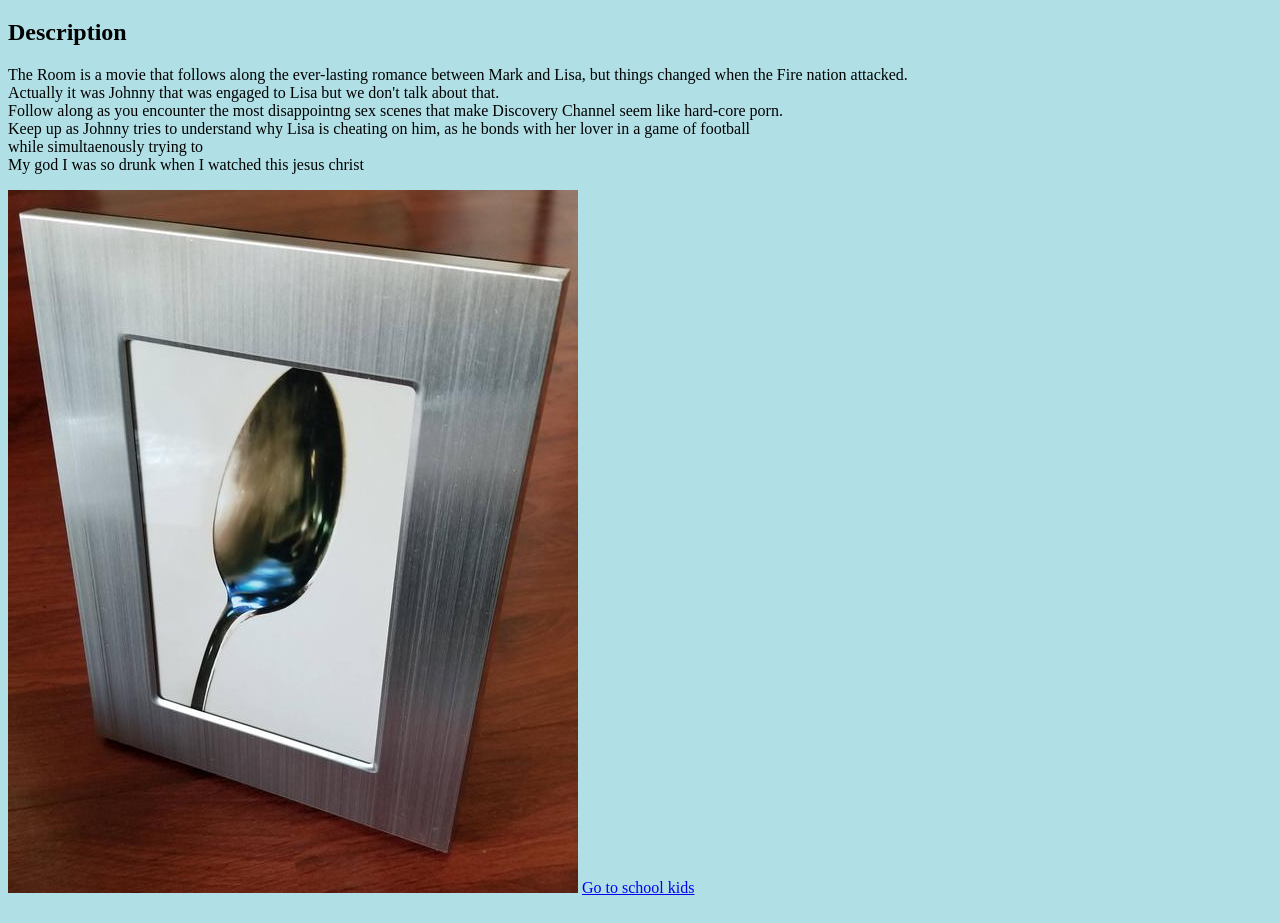
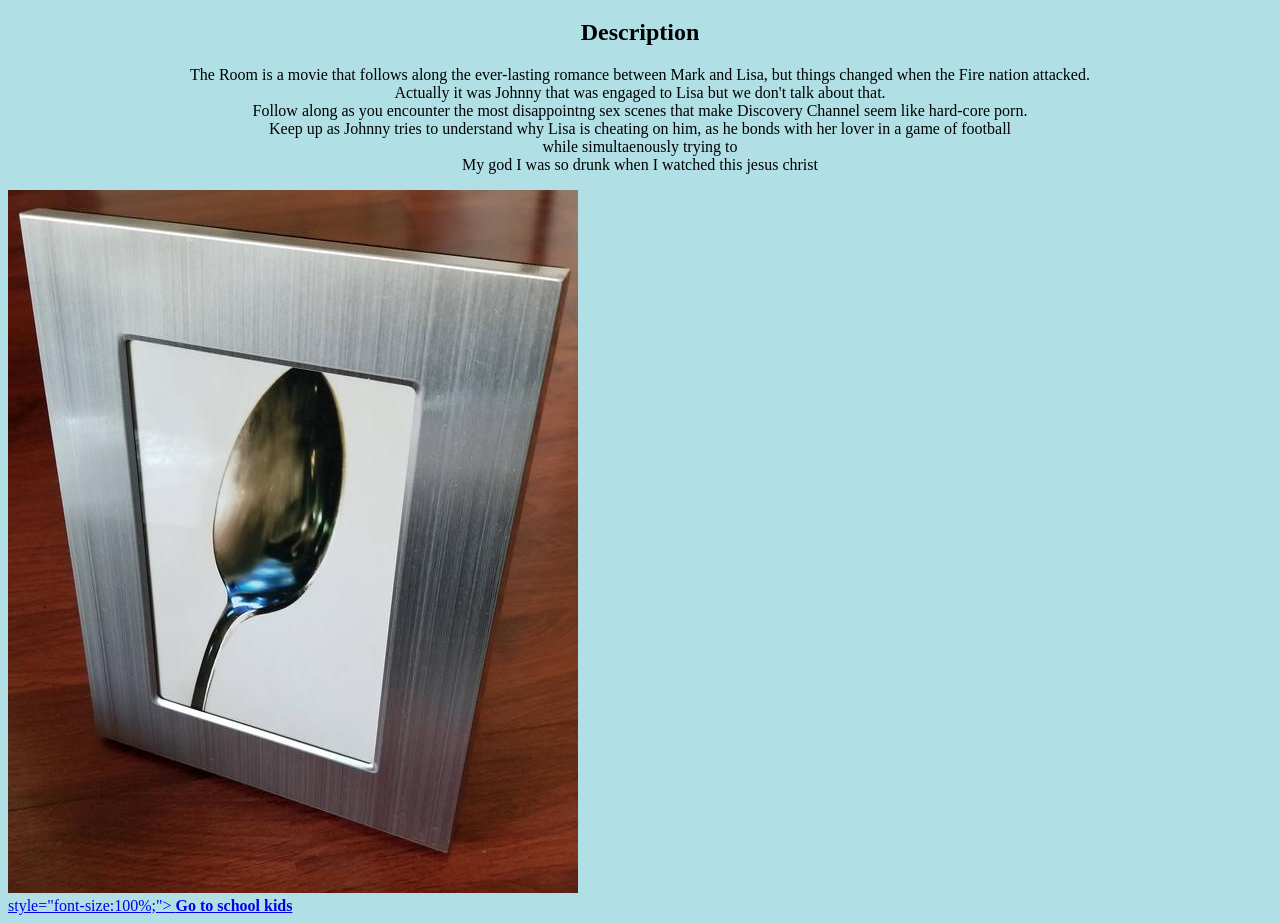
Before and after one commit to Essula/Essula.github.io, a plain HTML site: page index.html in a window 1280 px wide. Shown: the part 377-1300 px from the top of the page. Drawn offline with Linux system fonts and the light colour scheme.

Commit message:
Update index.html

```diff
--- a/index.html
+++ b/index.html
@@ -9,17 +9,17 @@
 <body style="background-color:powderblue;">
 
   <h1 style="text-align:center;">The Room</h1>
-  <h2>Description</h2>
-  <p>The Room is a movie that follows along the ever-lasting romance between Mark and Lisa, but things changed when the Fire nation attacked. <br>
+  <h2 style="text-align:center;">Description</h2>
+  <p style="text-align:center;">The Room is a movie that follows along the ever-lasting romance between Mark and Lisa, but things changed when the Fire nation attacked. <br>
     Actually it was Johnny that was engaged to Lisa but we don't talk about that. <br>
     Follow along as you encounter the most disappointng sex scenes that make Discovery Channel seem like hard-core porn. <br>
     Keep up as Johnny tries to understand why Lisa is cheating on him, as he bonds with her lover in a game of football <br>
     while simultaenously trying to <br>
     My god I was so drunk when I watched this jesus christ</p>
 
-<img src="/images/il_570xN.1384676686_4uny.jpg" alt="Have a spoon">
+<img src="/images/il_570xN.1384676686_4uny.jpg" alt="Have a spoon"> <br>
 <!-- Change this code here by copy and pasting your template on line 15 -->
-<a href="https://taltech.ee/">Go to school kids</a>
+  <a href="https://taltech.ee/"> style="font-size:100%;"> <b>Go to school kids</b></a>
 
 </body>
 </html>
```
